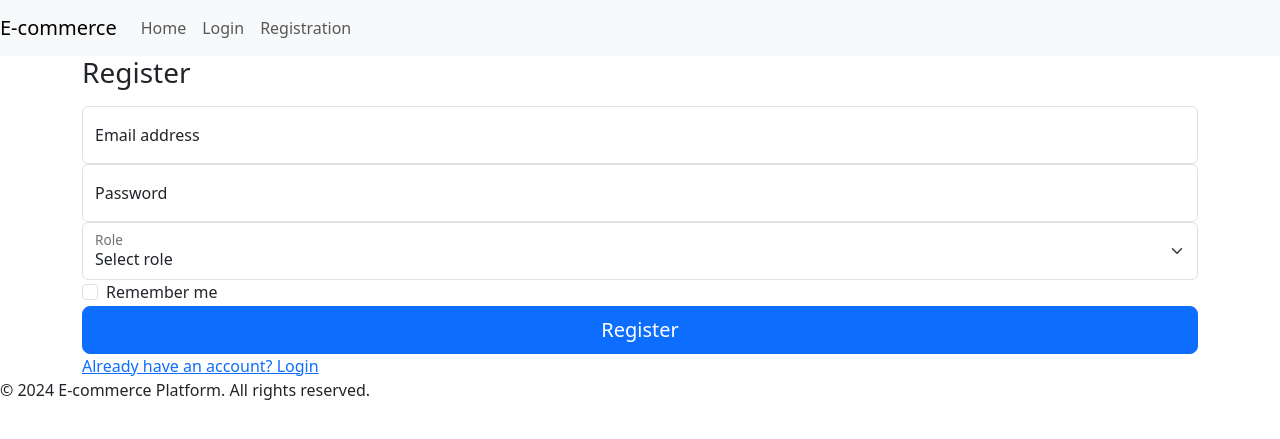
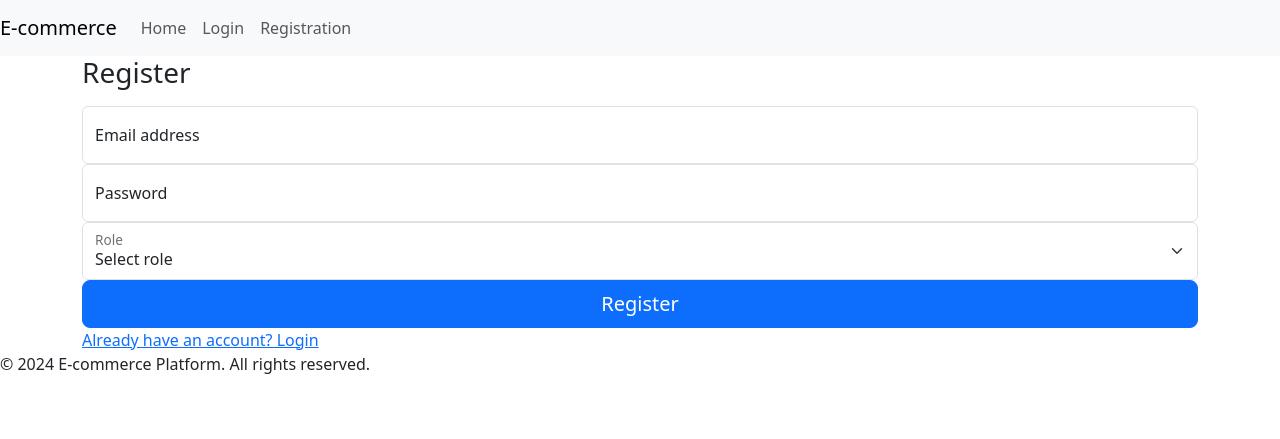
Before and after one commit to 32gede/Progetto, a Flask app: page /registration in a window 1280 px wide. Shown: the top 439 px of the page. Run offline with Flask 3, Linux system fonts and the light colour scheme; some libraries are stand-ins or nearby versions.

Commit message:
Revert "Aggiunta funzione "remember me", che non funziona"
This reverts commit c42a57e231bb8243be602abb6e6f7b22d3275a68.

```diff
--- a/app.py
+++ b/app.py
@@ -6,10 +6,6 @@ from database import init_db, get_db_session
 from flask_login import LoginManager
 
 app = Flask(__name__, template_folder='templates')
-
-# Configura la chiave segreta per Flask
-app.config['SECRET_KEY'] = 'your_secret_key_here'  # Sostituisci con una chiave segreta sicura
-
 app.config['SESSION_TYPE'] = 'filesystem'
 Session(app)
 
--- a/routes.py
+++ b/routes.py
@@ -1,9 +1,8 @@
-from flask import Blueprint, render_template, request, redirect, session, url_for, flash
+from flask import Blueprint, render_template, request, redirect, session, url_for
 from models import User, UserSeller, UserBuyer, Product, Brand, Category, Review, CartItem
 from database import get_db_session
 from functools import wraps
 from flask_login import login_user, login_required, current_user, logout_user
-from datetime import timedelta
 
 main_routes = Blueprint('main', __name__)
 
@@ -19,7 +18,9 @@ def role_required(*roles):
             if user.role not in roles:
                 return redirect(url_for('main.index'))
             return f(*args, **kwargs)
+
         return decorated_function
+
     return decorator
 
 
@@ -37,16 +38,11 @@ def login():
     if request.method == 'POST':
         email = request.form['email']
         password = request.form['password']
-        remember = 'remember' in request.form
         db_session = get_db_session()
         user = db_session.query(User).filter_by(email=email).first()
         if user and user.check_password(password):
-            session.permanent = remember  # Set session permanence based on remember checkbox
-            login_user(user, remember=remember)
-            if remember:
-                session.permanent = True
-            else:
-                session.permanent = False
+            session['id'] = user.id
+            login_user(user)
             return redirect(url_for('main.index'))
         else:
             return render_template('login.html', error='Invalid username or password')
@@ -59,7 +55,6 @@ def registration():
         email = request.form['email']
         password = request.form['password']
         role = request.form['role']
-        remember = 'remember' in request.form
         db_session = get_db_session()
         existing_user = db_session.query(User).filter_by(email=email).first()
         if not existing_user:
@@ -78,13 +73,7 @@ def registration():
                 db_session.add(new_buyer)
 
             db_session.commit()
-            session.permanent = remember  # Set session permanence based on remember checkbox
-            login_user(new_user, remember=remember)
-            if remember:
-                session.permanent = True
-            else:
-                session.permanent = False
-            return redirect(url_for('main.index'))
+            return redirect(url_for('main.login'))
         return render_template('registration.html', error='User already exists')
     return render_template('registration.html')
 
@@ -113,7 +102,7 @@ def view_product(product_id):
     db_session = get_db_session()
     product = db_session.query(Product).filter_by(id=product_id).first()
     if not product:
-        return render_template('products.html', error="Product doesn't exist")
+        return render_template('product.html', error="Product doesn't exist")
     return render_template('product.html', product=product)
 
 
@@ -155,7 +144,8 @@ def add_product():
     categories = db_session.query(Category).all()
     return render_template('add_product.html', brands=brands, categories=categories)
 
-@main_routes.route('/product/<int:product_id>/remove', methods=['POST'])
+
+@main_routes.route('/product/remove', methods=['GET', 'POST'])
 @login_required
 @role_required('seller')
 def remove_product(product_id):
@@ -174,7 +164,7 @@ def remove_product(product_id):
 def edit_product(product_id):
     db_session = get_db_session()
     product = db_session.query(Product).filter_by(id=product_id).first()
-    if not product or product.seller_id != current_user.id:
+    if not product or product.seller_id != session['id']:
         return redirect(url_for('main.index'))
     if request.method == 'POST':
         product.name = request.form['name']
--- a/templates/login.html
+++ b/templates/login.html
@@ -15,12 +15,6 @@
             <input type="password" name="password" class="form-control" id="floatingPassword" placeholder="Password">
             <label for="floatingPassword">Password</label>
         </div>
-        <div class="form-check">
-            <input class="form-check-input" type="checkbox" name="remember" id="remember">
-            <label class="form-check-label" for="remember">
-                Remember me
-            </label>
-        </div>
         {% if error %}
             <div class="alert alert-danger" role="alert">{{ error }}</div>
         {% endif %}
--- a/templates/registration.html
+++ b/templates/registration.html
@@ -23,12 +23,6 @@
             </select>
             <label for="floatingRole">Role</label>
         </div>
-        <div class="form-check">
-            <input class="form-check-input" type="checkbox" name="remember" id="remember">
-            <label class="form-check-label" for="remember">
-                Remember me
-            </label>
-        </div>
         {% if error %}
             <div class="alert alert-danger" role="alert">{{ error }}</div>
         {% endif %}
```
Also changed, not shown: templates/edit_product.html (deleted).
